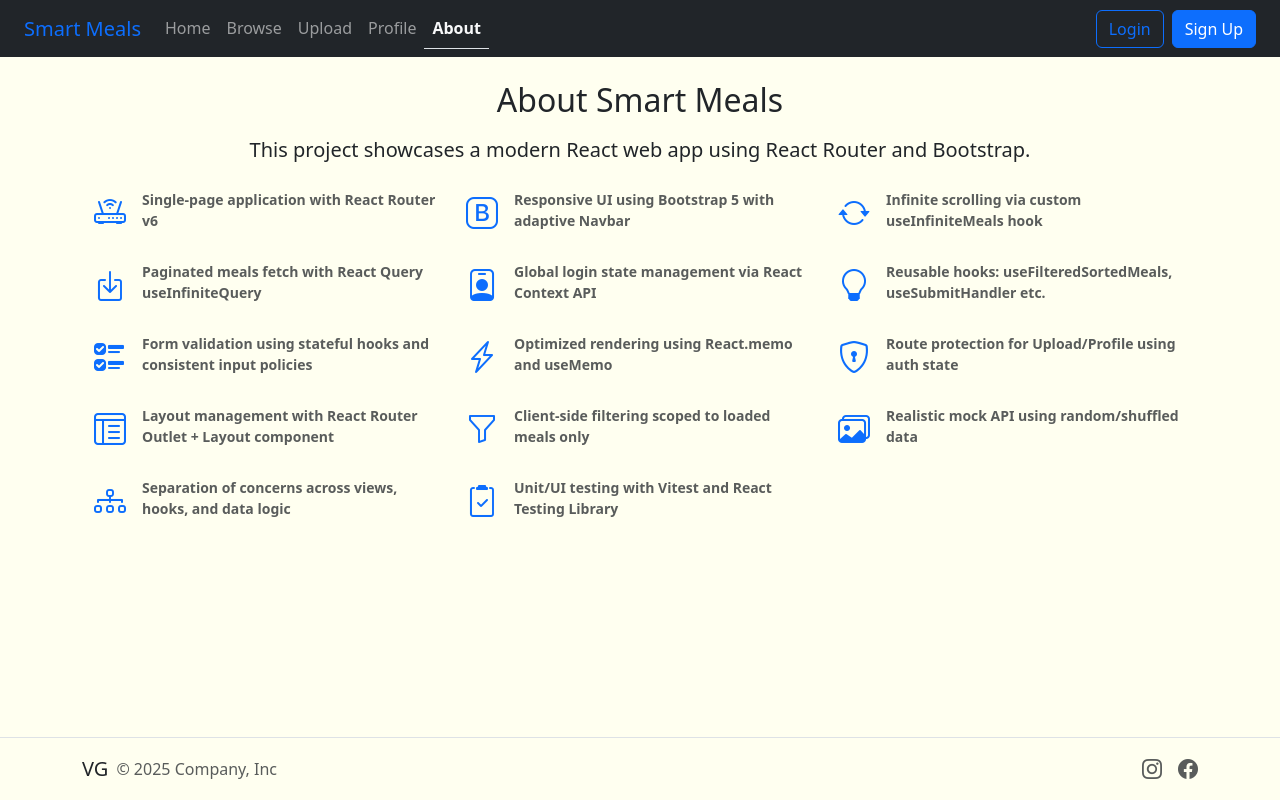
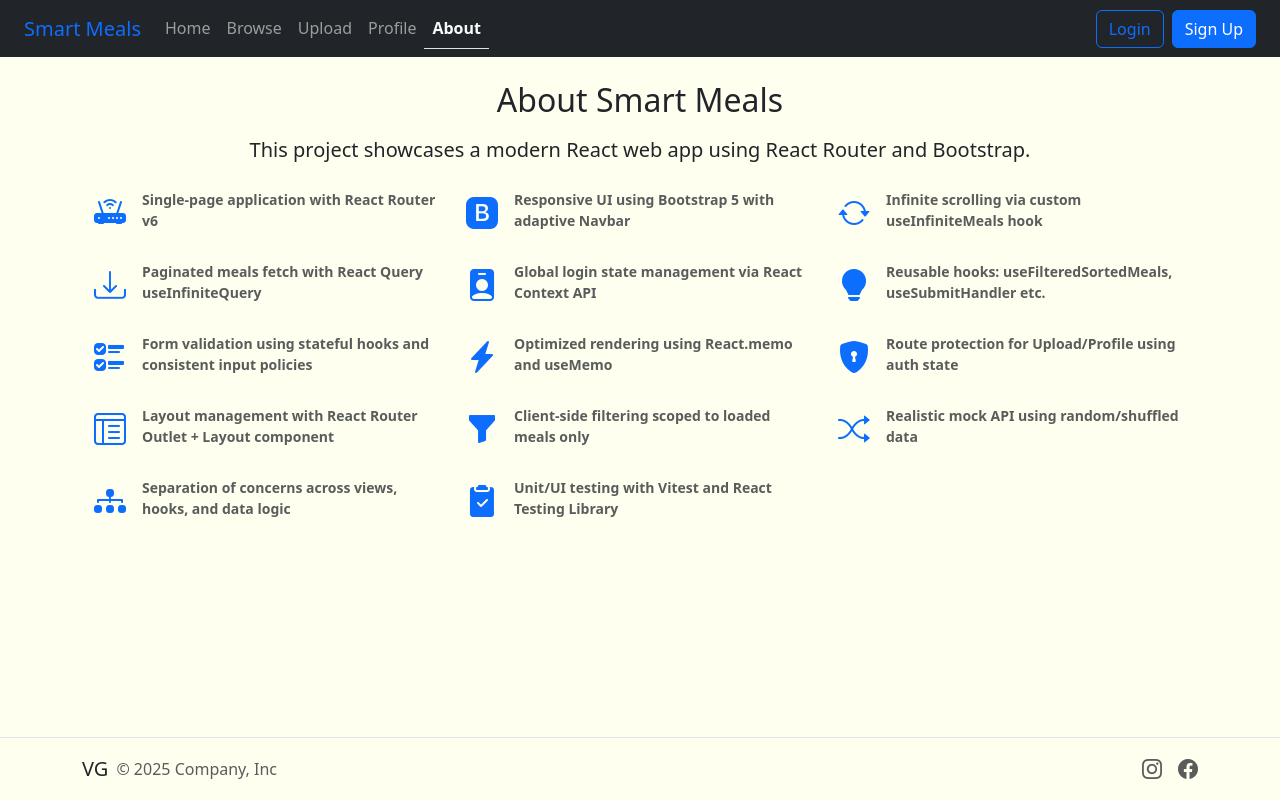
Before and after one commit to Venkat-Gorla/smartmeal-serverless, a React (Vite) app in the folder react-client/: page /about in a window 1280 px wide. Built offline with nearby package versions, Linux system fonts and the light colour scheme.

Commit message:
[react client UI polish] About page, use better icons with fill

```diff
--- a/react-client/src/pages/About.jsx
+++ b/react-client/src/pages/About.jsx
@@ -1,11 +1,11 @@
 export default function About() {
   const features = [
     {
-      icon: "bi-router",
+      icon: "bi-router-fill",
       title: "Single-page application with React Router v6",
     },
     {
-      icon: "bi-bootstrap",
+      icon: "bi-bootstrap-fill",
       title: "Responsive UI using Bootstrap 5 with adaptive Navbar",
     },
     {
@@ -13,15 +13,15 @@ export default function About() {
       title: "Infinite scrolling via custom useInfiniteMeals hook",
     },
     {
-      icon: "bi-box-arrow-in-down",
+      icon: "bi-download",
       title: "Paginated meals fetch with React Query useInfiniteQuery",
     },
     {
-      icon: "bi-person-badge",
+      icon: "bi-person-badge-fill",
       title: "Global login state management via React Context API",
     },
     {
-      icon: "bi-lightbulb",
+      icon: "bi-lightbulb-fill",
       title: "Reusable hooks: useFilteredSortedMeals, useSubmitHandler etc.",
     },
     {
@@ -29,11 +29,11 @@ export default function About() {
       title: "Form validation using stateful hooks and consistent input policies",
     },
     {
-      icon: "bi-lightning-charge",
+      icon: "bi-lightning-charge-fill",
       title: "Optimized rendering using React.memo and useMemo",
     },
     {
-      icon: "bi-shield-lock",
+      icon: "bi-shield-lock-fill",
       title: "Route protection for Upload/Profile using auth state",
     },
     {
@@ -41,19 +41,19 @@ export default function About() {
       title: "Layout management with React Router Outlet + Layout component",
     },
     {
-      icon: "bi-funnel",
+      icon: "bi-funnel-fill",
       title: "Client-side filtering scoped to loaded meals only",
     },
     {
-      icon: "bi-images",
+      icon: "bi-shuffle",
       title: "Realistic mock API using random/shuffled data",
     },
     {
-      icon: "bi-diagram-3",
+      icon: "bi-diagram-3-fill",
       title: "Separation of concerns across views, hooks, and data logic",
     },
     {
-      icon: "bi-clipboard2-check",
+      icon: "bi-clipboard2-check-fill",
       title: "Unit/UI testing with Vitest and React Testing Library",
     },
   ];
@@ -67,11 +67,11 @@ export default function About() {
       </p>
 
       <div className="row row-cols-1 row-cols-md-2 row-cols-lg-3 g-4">
-        {features.map((f, index) => (
+        {features.map((feature, index) => (
           <div key={index} className="col d-flex gap-3">
-            <i className={`bi ${f.icon} fs-2 text-primary`}></i>
+            <i className={`bi ${feature.icon} fs-2 text-primary`}></i>
             <div>
-              <p className="mb-0 text-muted small fw-semibold">{f.title}</p>
+              <p className="mb-0 text-muted small fw-semibold">{feature.title}</p>
             </div>
           </div>
         ))}
```
